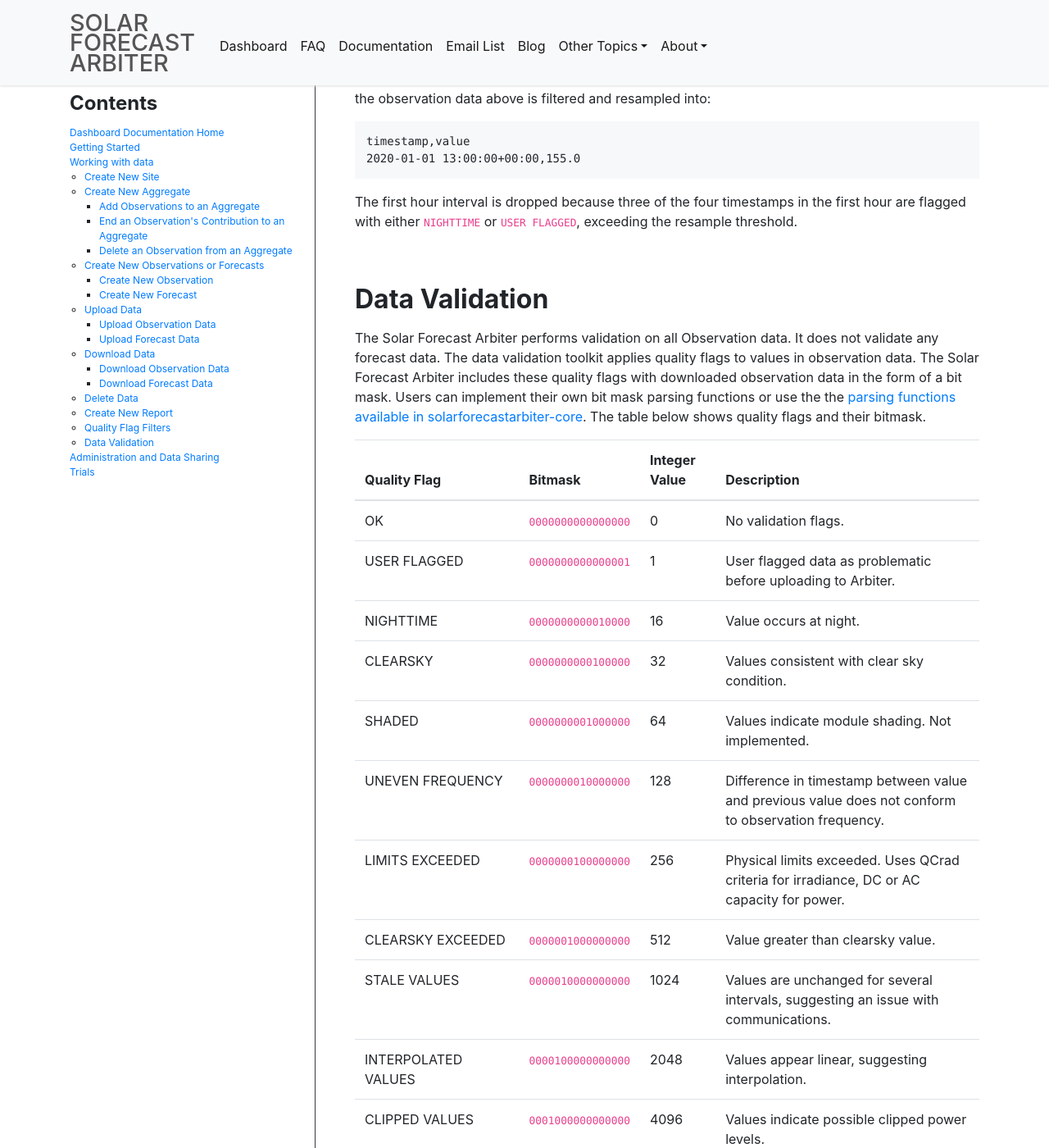
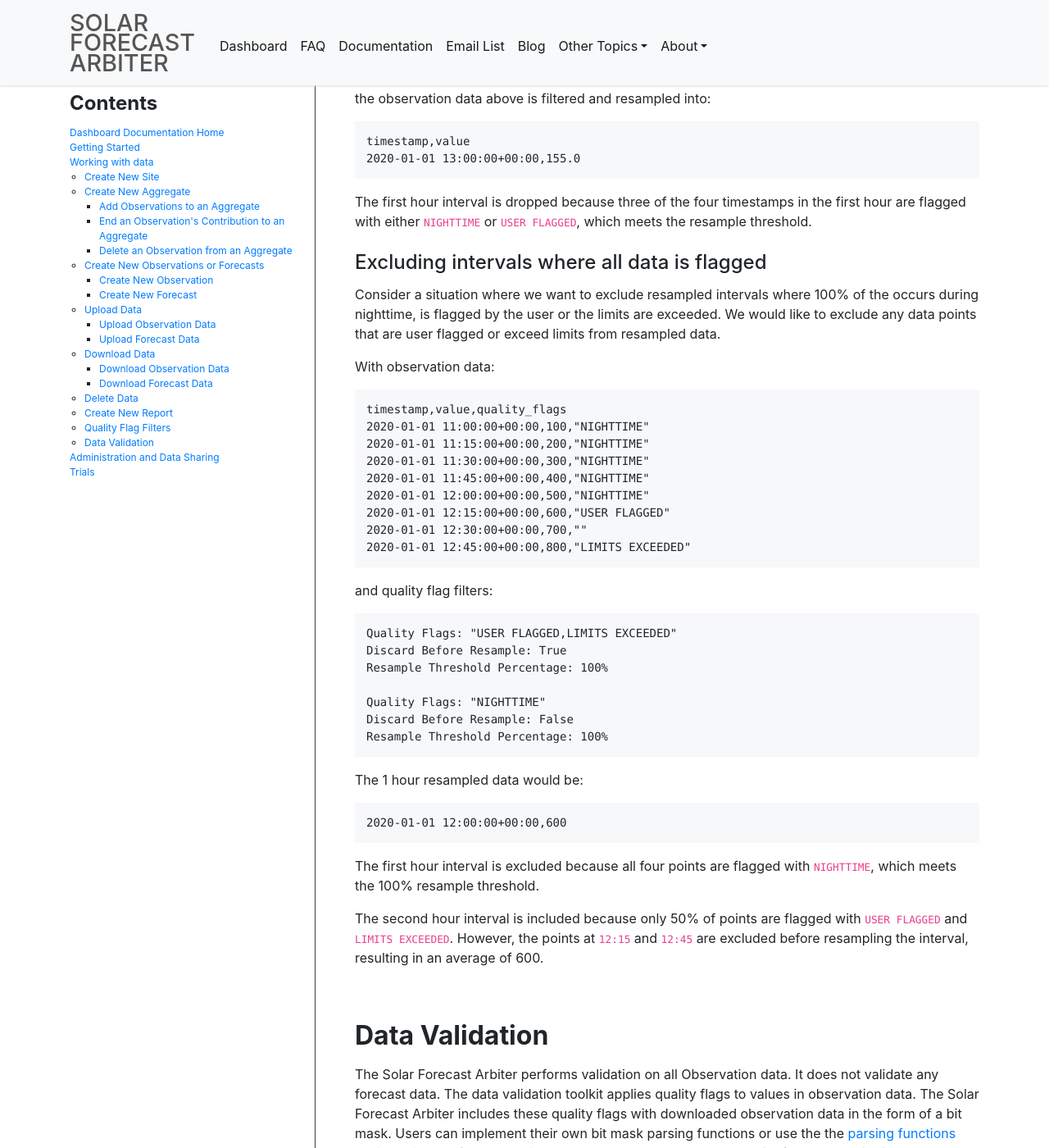
Before and after one commit to SolarArbiter/SolarArbiter.github.io, a Jekyll site: the page built from documentation/dashboard/working_with_data.md, in a window 1280 px wide and 1400 px high, scrolled down 24860 px. Shown: the whole window at 82% size. Built offline with Jekyll 4.4.1, drawn with Linux system fonts in a browser that asks for light colours.

Commit message:
add extra 100% examples

````diff
--- a/documentation/dashboard/working_with_data.md
+++ b/documentation/dashboard/working_with_data.md
@@ -552,7 +552,7 @@ Using the filter:
 ```
 Quality Flags: "NIGHTTIME USER FLAGGED, "
 Discard Before Resample: False
-Resample Threshold Percentage: 50%
+Resample Threshold Percentage: 75%
 ```
 
 the observation data above is filtered and resampled into:
@@ -562,7 +562,53 @@ timestamp,value
 ```
 The first hour interval is dropped because three of the four timestamps in
 the first hour are flagged with either `NIGHTTIME` or `USER FLAGGED`,
-exceeding the resample threshold.
+which meets the resample threshold.
+
+#### Excluding intervals where all data is flagged
+
+Consider a situation where we want to exclude resampled intervals where
+100% of the  occurs during nighttime, is flagged by the user or
+the limits are exceeded. We would like to exclude any data points that
+are user flagged or exceed limits from resampled data.
+
+With observation data:
+```
+timestamp,value,quality_flags
+2020-01-01 11:00:00+00:00,100,"NIGHTTIME"
+2020-01-01 11:15:00+00:00,200,"NIGHTTIME"
+2020-01-01 11:30:00+00:00,300,"NIGHTTIME"
+2020-01-01 11:45:00+00:00,400,"NIGHTTIME"
+2020-01-01 12:00:00+00:00,500,"NIGHTTIME"
+2020-01-01 12:15:00+00:00,600,"USER FLAGGED"
+2020-01-01 12:30:00+00:00,700,""
+2020-01-01 12:45:00+00:00,800,"LIMITS EXCEEDED"
+```
+
+and quality flag filters:
+
+```
+Quality Flags: "USER FLAGGED,LIMITS EXCEEDED"
+Discard Before Resample: True
+Resample Threshold Percentage: 100%
+
+Quality Flags: "NIGHTTIME"
+Discard Before Resample: False
+Resample Threshold Percentage: 100%
+```
+
+The 1 hour resampled data would be:
+```
+2020-01-01 12:00:00+00:00,600
+```
+
+The first hour interval is excluded because all four points are
+flagged with `NIGHTTIME`, which meets the 100% resample threshold.
+
+The second hour interval is included because only 50% of points
+are flagged with `USER FLAGGED` and `LIMITS EXCEEDED`. However,
+the points at `12:15` and `12:45` are excluded before resampling
+the interval, resulting in an average of 600.
+
 
 Data Validation
 ---------------
````
